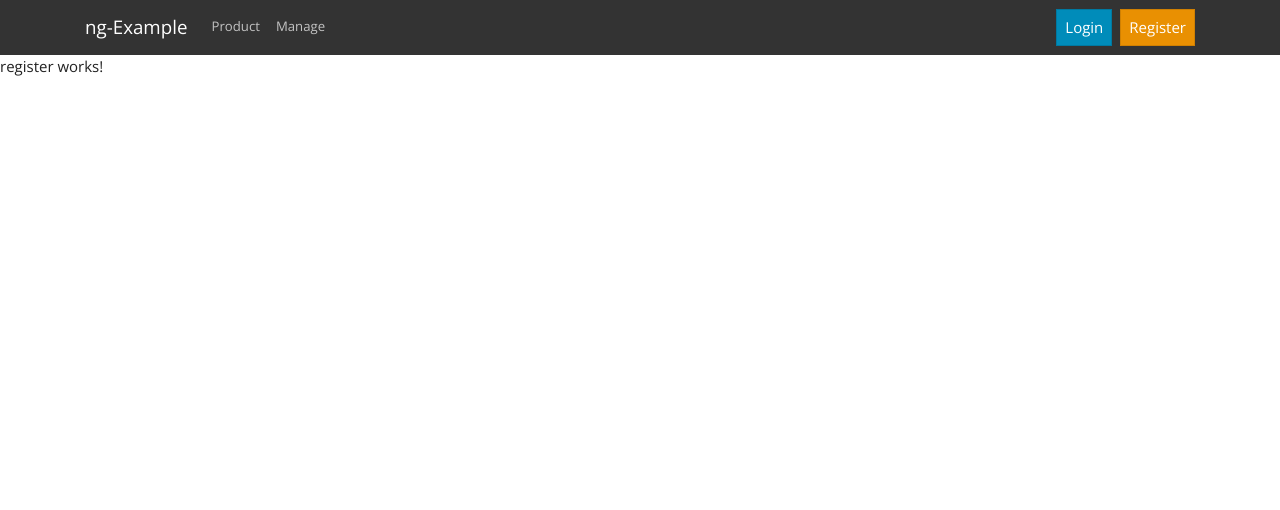
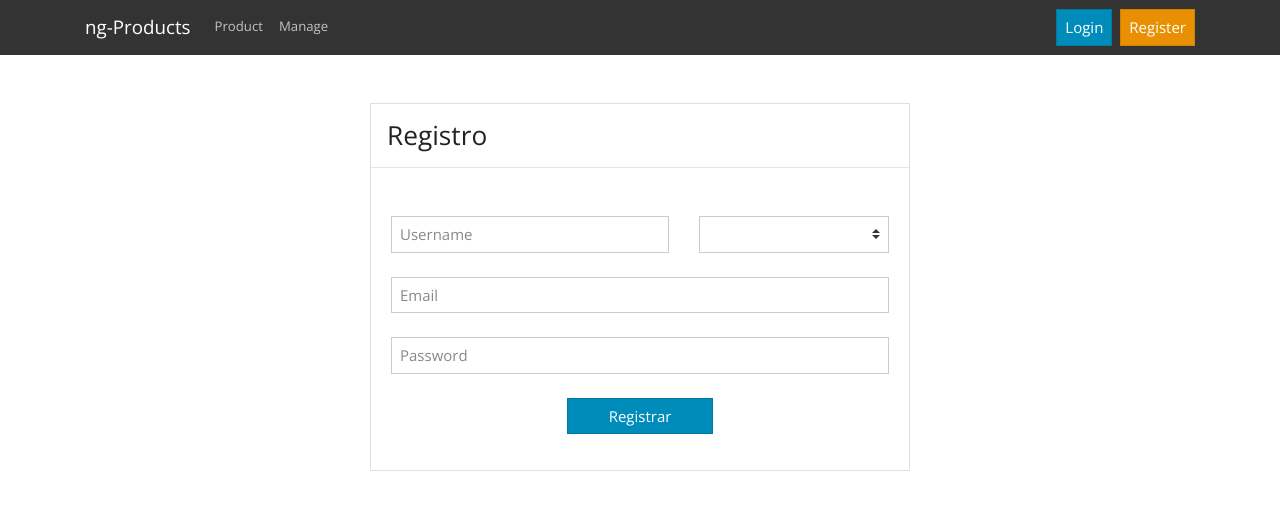
Before and after one commit to fredalbert37/product-frontend, an Angular app: page /register in a window 1280 px wide. Shown: the top 510 px of the page. Built offline with nearby package versions, Linux system fonts and the light colour scheme.

Commit message:
registro html completo falta nomas el funcionamiento y mejore el navbar

```diff
--- a/src/app/app.component.html
+++ b/src/app/app.component.html
@@ -1,13 +1,13 @@
 <nav class="navbar navbar-expand-lg navbar-dark bg-dark">
   <div class="container">
-    <a class="navbar-brand" href="#">ng-Example</a>
+    <a class="navbar-brand" href="#">ng-Products</a>
     <button class="navbar-toggler" type="button" data-toggle="collapse" data-target="#navbarNav" aria-controls="navbarNav" aria-expanded="false" aria-label="Toggle navigation">
       <span class="navbar-toggler-icon"></span>
     </button>
     <div class="collapse navbar-collapse" id="navbarNav">
       <ul class="navbar-nav mr-auto">
         <li class="nav-item" routerLinkActive="active">
-          <a class="nav-link" routerLink="/products">Product <span class="sr-only">(current)</span></a>
+          <a class="nav-link" routerLink="/products">Product</a>
         </li>
         <li class="nav-item" routerLinkActive="active">
           <a class="nav-link" routerLink="/manage">Manage</a>
@@ -18,10 +18,12 @@
           <a class="btn btn-primary" routerLink="/login">Login</a>
         </li>
         <li class="nav-item">
-          <a class="btn btn-warning" routerLink="/register">Register</a>
+          <a class="btn btn-warning fix" routerLink="/register">Register</a>
         </li>
       </ul>
     </div>
   </div>
 </nav>
-<router-outlet></router-outlet>
+<div class="container">
+  <router-outlet></router-outlet>
+</div>
--- a/src/app/app.module.ts
+++ b/src/app/app.module.ts
@@ -7,6 +7,7 @@ import { ProductsComponent } from './components/products/products.component';
 import { ManageProductsComponent } from './components/manage-products/manage-products.component';
 import { LoginComponent } from './components/login/login.component';
 import { RegisterComponent } from './components/register/register.component';
+import {FormsModule} from "@angular/forms";
 
 @NgModule({
   declarations: [
@@ -18,7 +19,8 @@ import { RegisterComponent } from './components/register/register.component';
   ],
   imports: [
     BrowserModule,
-    AppRoutingModule
+    AppRoutingModule,
+    FormsModule
   ],
   providers: [],
   bootstrap: [AppComponent]
--- a/src/app/components/register/register.component.html
+++ b/src/app/components/register/register.component.html
@@ -1 +1,45 @@
-<p>register works!</p>
+<div class="row mt-5">
+  <div class="col-md-6 mx-auto">
+    <div class="card">
+      <div class="card-title">
+        <h3 class="m-3">Registro</h3>
+        <hr>
+      </div>
+      <div class="card-body">
+        <div class="form-group">
+          <div class="row">
+            <div class="col-md-7">
+              <label class="w-100">
+                <input class="form-control" [(ngModel)]="user.username" type="text" placeholder="Username" required>
+              </label>
+            </div>
+            <div class="col-md-5">
+              <label class="w-100">
+                <select [(ngModel)]="user.roles" class="custom-select" required>
+                  <option *ngFor="let rol of rols" [value]="rol.vals">{{rol.name}}</option>
+                </select>
+              </label>
+            </div>
+          </div>
+        </div>
+        <div class="form-group">
+          <label class="w-100">
+            <input class="form-control" [(ngModel)]="user.email" type="email" placeholder="Email" required>
+          </label>
+        </div>
+        <div class="form-group">
+          <label class="w-100">
+            <input class="form-control" [(ngModel)]="user.password" type="password" placeholder="Password" required>
+          </label>
+        </div>
+        <div class="form-group">
+          <div class="row">
+            <div class="col-md-4 mx-auto">
+              <button class="btn btn-primary btn-block" (click)="Register()">Registrar</button>
+            </div>
+          </div>
+        </div>
+      </div>
+    </div>
+  </div>
+</div>
--- a/src/app/components/register/register.component.ts
+++ b/src/app/components/register/register.component.ts
@@ -6,10 +6,31 @@ import { Component, OnInit } from '@angular/core';
   styleUrls: ['./register.component.css']
 })
 export class RegisterComponent implements OnInit {
-
-  constructor() { }
+  user = {
+    username: '',
+    email: '',
+    password: '',
+    roles: 'Roles'
+  };
+  rols: any;
+  constructor() {
+    this.rols = [
+      {
+        vals: 'user', name: 'Usuario'
+      },
+      {
+        vals: 'moderator', name: 'Moderador'
+      },
+      {
+        vals: 'admin', name: 'Administrador'
+      }
+    ];
+  }
 
   ngOnInit(): void {
   }
+  Register(): any {
+    console.log(this.user);
+  }
 
 }
```
